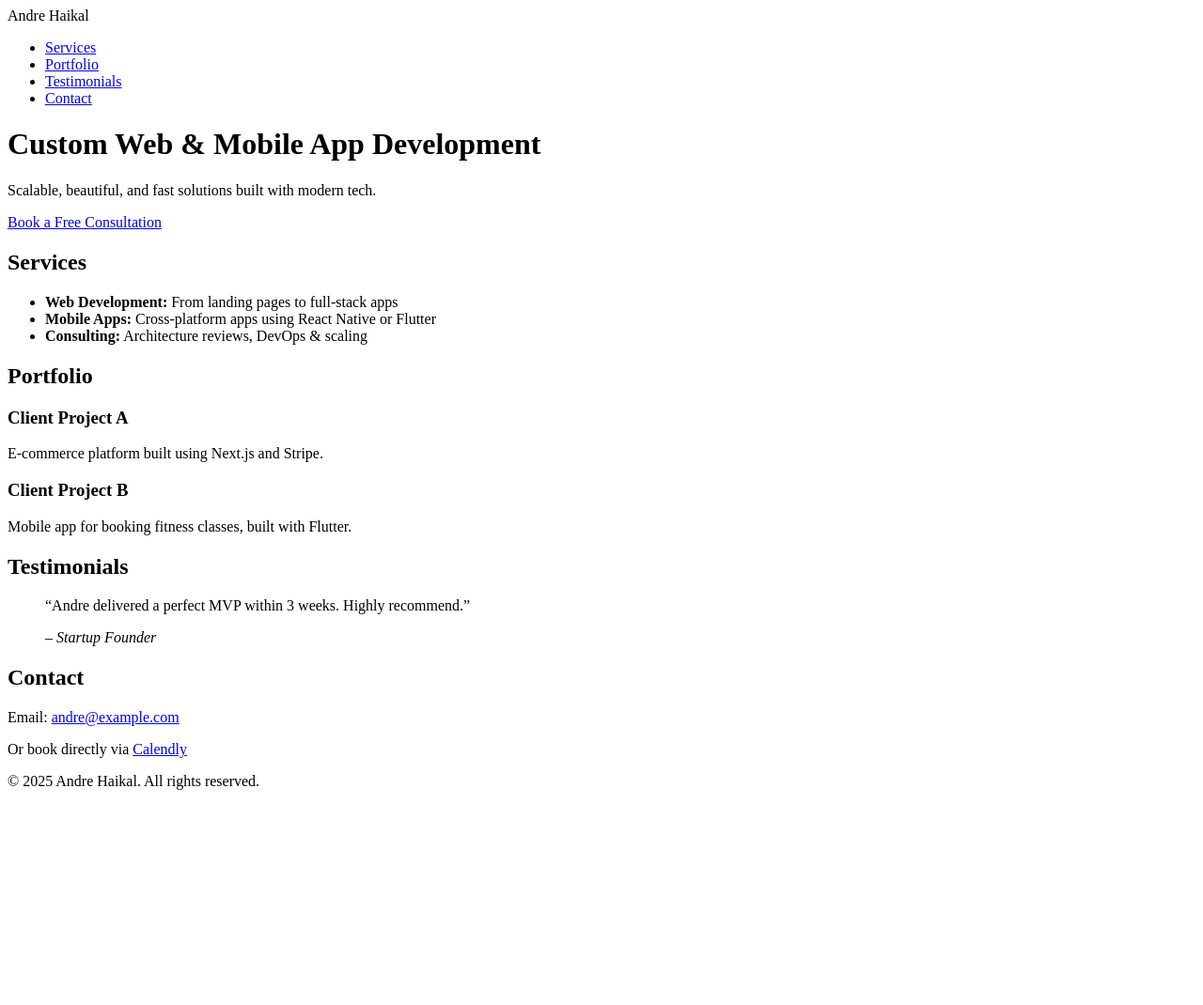
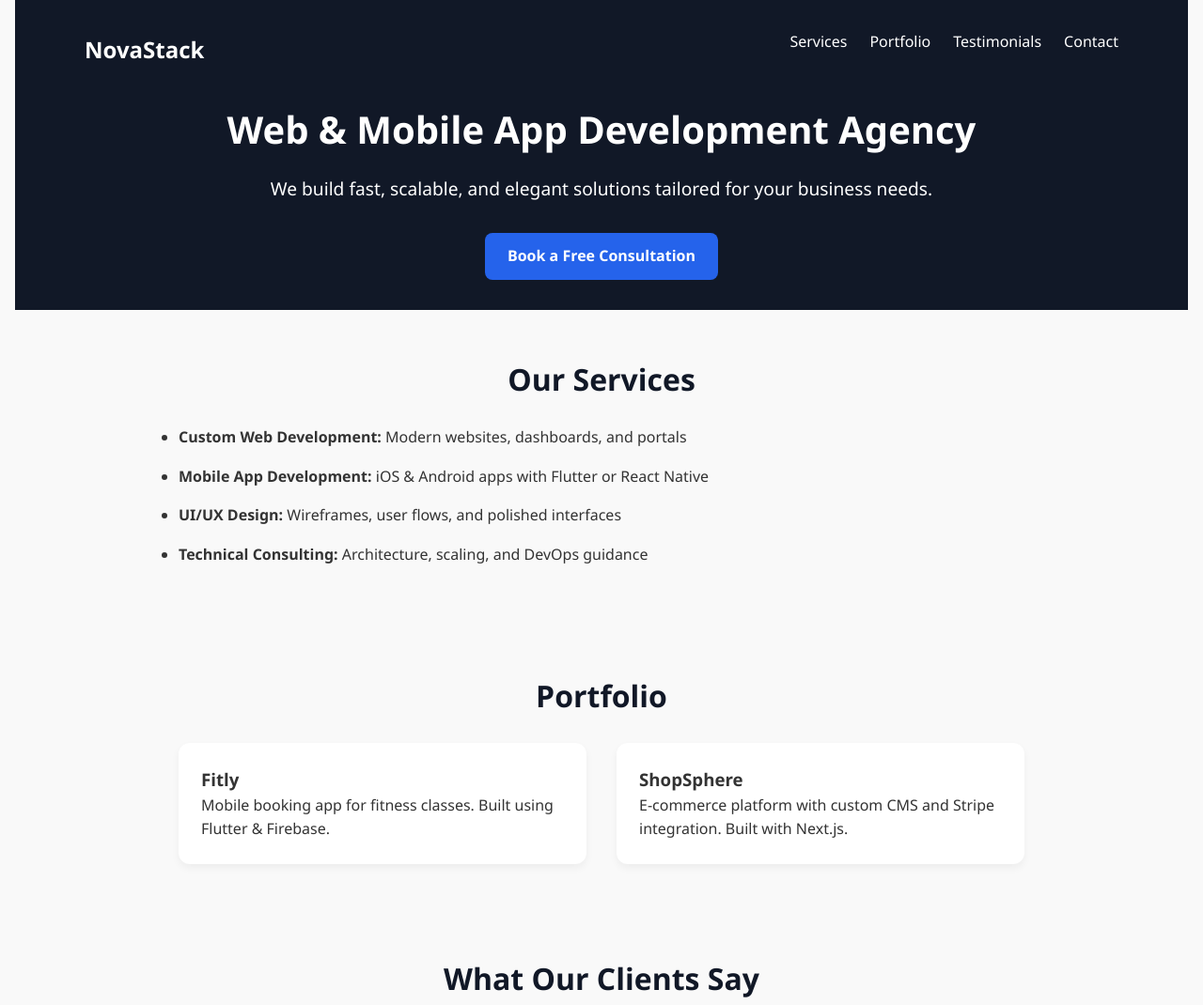
Before and after one commit to arhaikal/portfolio, a plain HTML site: page index.html in a window 1280 px wide. Shown: the top 1070 px of the page at 94% size. Before the commit the page ends 857 px from the top, so only its background shows below. Drawn offline with Linux system fonts and the light colour scheme.

Commit message:
add styles

```diff
--- a/index.html
+++ b/index.html
@@ -3,14 +3,14 @@
 <head>
   <meta charset="UTF-8" />
   <meta name="viewport" content="width=device-width, initial-scale=1.0" />
-  <meta name="description" content="Custom web & mobile development services by Andre Haikal. Book a free consultation today!" />
-  <title>Andre Haikal – Custom Web & Mobile Development</title>
+  <meta name="description" content="Custom web & mobile development agency. Scalable, modern applications built by experts." />
+  <title>NovaStack – Web & Mobile Development Agency</title>
   <link rel="stylesheet" href="style.css" />
 </head>
 <body>
   <header>
     <nav>
-      <div class="logo">Andre Haikal</div>
+      <div class="logo">NovaStack</div>
       <ul>
         <li><a href="#services">Services</a></li>
         <li><a href="#portfolio">Portfolio</a></li>
@@ -19,18 +19,19 @@
       </ul>
     </nav>
     <div class="hero">
-      <h1>Custom Web & Mobile App Development</h1>
-      <p>Scalable, beautiful, and fast solutions built with modern tech.</p>
+      <h1>Web & Mobile App Development Agency</h1>
+      <p>We build fast, scalable, and elegant solutions tailored for your business needs.</p>
       <a href="#contact" class="cta">Book a Free Consultation</a>
     </div>
   </header>
 
   <section id="services">
-    <h2>Services</h2>
+    <h2>Our Services</h2>
     <ul>
-      <li><strong>Web Development:</strong> From landing pages to full-stack apps</li>
-      <li><strong>Mobile Apps:</strong> Cross-platform apps using React Native or Flutter</li>
-      <li><strong>Consulting:</strong> Architecture reviews, DevOps & scaling</li>
+      <li><strong>Custom Web Development:</strong> Modern websites, dashboards, and portals</li>
+      <li><strong>Mobile App Development:</strong> iOS & Android apps with Flutter or React Native</li>
+      <li><strong>UI/UX Design:</strong> Wireframes, user flows, and polished interfaces</li>
+      <li><strong>Technical Consulting:</strong> Architecture, scaling, and DevOps guidance</li>
     </ul>
   </section>
 
@@ -38,32 +39,32 @@
     <h2>Portfolio</h2>
     <div class="projects">
       <div class="project">
-        <h3>Client Project A</h3>
-        <p>E-commerce platform built using Next.js and Stripe.</p>
+        <h3>Fitly</h3>
+        <p>Mobile booking app for fitness classes. Built using Flutter & Firebase.</p>
       </div>
       <div class="project">
-        <h3>Client Project B</h3>
-        <p>Mobile app for booking fitness classes, built with Flutter.</p>
+        <h3>ShopSphere</h3>
+        <p>E-commerce platform with custom CMS and Stripe integration. Built with Next.js.</p>
       </div>
     </div>
   </section>
 
   <section id="testimonials">
-    <h2>Testimonials</h2>
+    <h2>What Our Clients Say</h2>
     <blockquote>
-      <p>“Andre delivered a perfect MVP within 3 weeks. Highly recommend.”</p>
-      <cite>– Startup Founder</cite>
+      <p>“NovaStack helped us launch on time with a flawless mobile app. Highly recommend their work.”</p>
+      <cite>– Product Manager, Fitly</cite>
     </blockquote>
   </section>
 
   <section id="contact">
-    <h2>Contact</h2>
-    <p>Email: <a href="mailto:andre@example.com">andre@example.com</a></p>
-    <p>Or book directly via <a href="https://calendly.com/andrehaikal" target="_blank">Calendly</a></p>
+    <h2>Contact Us</h2>
+    <p>Email: <a href="mailto:hello@novastack.dev">hello@novastack.dev</a></p>
+    <p>Or book directly via <a href="https://calendly.com/novastack" target="_blank">Calendly</a></p>
   </section>
 
   <footer>
-    <p>&copy; 2025 Andre Haikal. All rights reserved.</p>
+    <p>&copy; 2025 NovaStack. All rights reserved.</p>
   </footer>
 </body>
 </html>
--- a/style.css
+++ b/style.css
@@ -0,0 +1,126 @@
+/* Reset some basic elements */
+* {
+  margin: 0;
+  padding: 0;
+  box-sizing: border-box;
+}
+
+body {
+  font-family: 'Segoe UI', Tahoma, Geneva, Verdana, sans-serif;
+  line-height: 1.6;
+  background-color: #f9f9f9;
+  color: #333;
+  padding: 0 1rem;
+}
+
+/* Header and Navigation */
+header {
+  background-color: #111827;
+  color: #fff;
+  padding: 2rem 1rem;
+  text-align: center;
+}
+
+nav {
+  display: flex;
+  justify-content: space-between;
+  align-items: center;
+  flex-wrap: wrap;
+  max-width: 1100px;
+  margin: 0 auto;
+}
+
+.logo {
+  font-size: 1.5rem;
+  font-weight: bold;
+  color: #fff;
+}
+
+nav ul {
+  list-style: none;
+  display: flex;
+  gap: 1.5rem;
+}
+
+nav a {
+  color: #fff;
+  text-decoration: none;
+  font-weight: 500;
+}
+
+.hero {
+  margin-top: 2rem;
+}
+
+.hero h1 {
+  font-size: 2.5rem;
+  margin-bottom: 1rem;
+}
+
+.hero p {
+  font-size: 1.2rem;
+  margin-bottom: 2rem;
+}
+
+.cta {
+  display: inline-block;
+  background-color: #2563eb;
+  color: #fff;
+  padding: 0.75rem 1.5rem;
+  border-radius: 8px;
+  text-decoration: none;
+  font-weight: bold;
+}
+
+.cta:hover {
+  background-color: #1e40af;
+}
+
+/* Sections */
+section {
+  padding: 3rem 0;
+  max-width: 900px;
+  margin: 0 auto;
+}
+
+section h2 {
+  font-size: 2rem;
+  margin-bottom: 1.5rem;
+  text-align: center;
+  color: #111827;
+}
+
+ul li {
+  margin-bottom: 1rem;
+}
+
+.projects {
+  display: grid;
+  grid-template-columns: repeat(auto-fit, minmax(280px, 1fr));
+  gap: 2rem;
+}
+
+.project {
+  background: #fff;
+  padding: 1.5rem;
+  border-radius: 12px;
+  box-shadow: 0 4px 8px rgba(0,0,0,0.05);
+}
+
+blockquote {
+  font-style: italic;
+  border-left: 4px solid #2563eb;
+  padding-left: 1rem;
+  margin: 1rem 0;
+  background-color: #fff;
+  padding: 1rem;
+  border-radius: 8px;
+}
+
+footer {
+  background-color: #111827;
+  color: #ccc;
+  text-align: center;
+  padding: 2rem 1rem;
+  margin-top: 3rem;
+}
```
